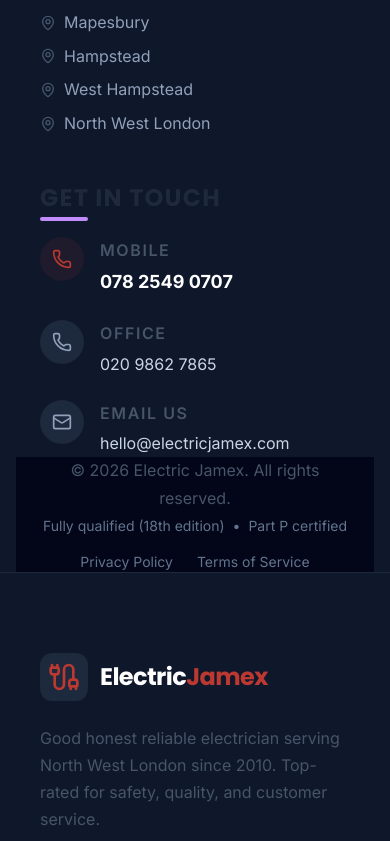
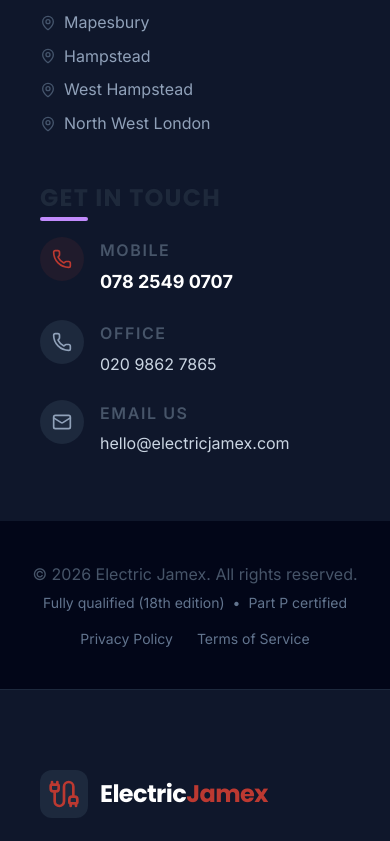
Before and after one commit to Codingvibes8/electjames, a Next.js app: page /contact in a window 390 px wide. Shown: the part 3115-3956 px from the top of the page. Built offline with nearby package versions, Linux system fonts and the light colour scheme.

Commit message:
fix: refine footer layout by adjusting padding and structure for improved responsiveness

```diff
--- a/components/Footer.tsx
+++ b/components/Footer.tsx
@@ -26,10 +26,11 @@ export default function Footer() {
   ];
 
   return (
-    <footer className="bg-slate-900 text-slate-300 border-t border-slate-800 pt-20  px-4 md:px-16 lg:px-32">
+    <footer className="bg-slate-900 text-slate-300 border-t border-slate-800">
       {/* Main Footer Content */}
-      <div className="container mx-auto px-4 py-16">
-        <div className="grid grid-cols-1 md:grid-cols-2 lg:grid-cols-4 gap-12">
+      <div className="px-4 md:px-16 lg:px-32 pt-20 pb-16">
+        <div className="container mx-auto">
+          <div className="grid grid-cols-1 md:grid-cols-2 lg:grid-cols-4 gap-12">
 
           {/* Column 1: Brand & About */}
           <div className="space-y-6">
@@ -149,12 +150,13 @@ export default function Footer() {
               </li>
             </ul>
           </div>
+          </div>
         </div>
       </div>
 
       {/* Bottom Legal Bar */}
-      <div className="bg-slate-950 border-t border-slate-900">
-        <div className="container mx-auto px-4 py-6">
+      <div className="bg-slate-950 border-t border-slate-900 w-full py-10">
+        <div className="container mx-auto px-4">
           <div className="flex flex-col md:flex-row justify-between items-center gap-4 text-sm text-slate-500">
             <div className="text-center md:text-left">
               <p>&copy; {currentYear} Electric Jamex. All rights reserved.</p>
```
